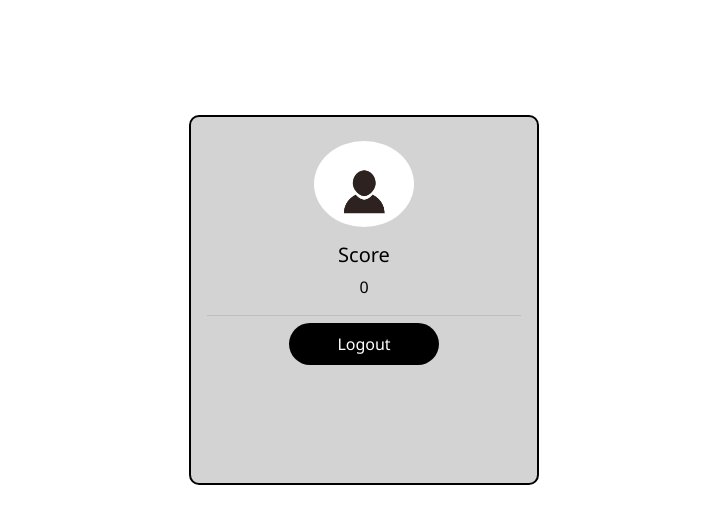
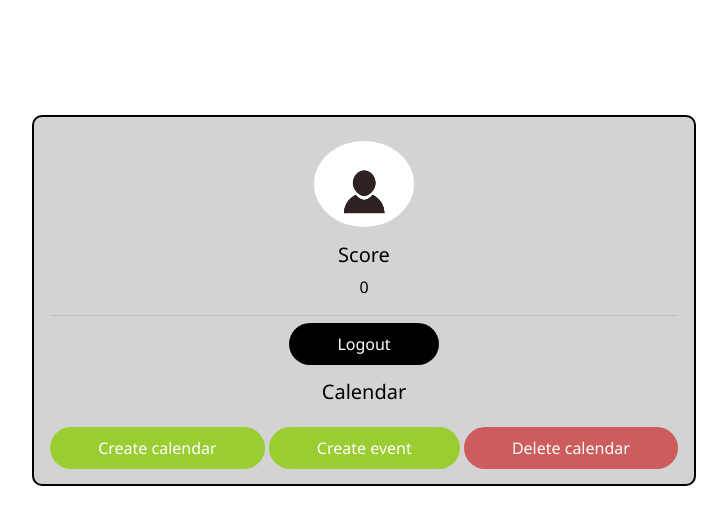
Before and after one commit to andreademurtas/codify, a website: page containers/node/static/templates/profilo/profilo.html in a window 1280 px wide. Shown: the part 65-590 px from the top of the page, without its empty margins (276-1003 px from the left). Drawn offline with nearby package versions, Linux system fonts and the light colour scheme; files that its build step writes are made by us from their sources; no server answers; files whose address does not match are found by name.

Commit message:
calendar profile

```diff
--- a/containers/node/static/templates/profilo/profilo.html
+++ b/containers/node/static/templates/profilo/profilo.html
@@ -55,7 +55,7 @@
 					<a class="nav-link" href="/profile">Profilo</a>
 				</li>
 				<li class="nav-item">
-					<a class="nav-link" href="/calendar">Calendario</a>
+					<a class="nav-link" href="/profile">Calendario</a>
 				</li>
 				<li class="nav-item">
 					<a class="nav-link" href="/logout">Logout</a>
@@ -83,6 +83,13 @@
 			<hr class="line">
 
 		    <a href="/logout" class="profile_button px-5">Logout</a>
+			<br>
+			<br>
+			<h5>Calendar</h5>
+			<br>
+			<a href="/create-calendar" class="profile_button px-5" style="background: yellowgreen;">Create calendar</a>
+			<a href="/create-event" class="profile_button px-5" style="background: yellowgreen;">Create event</a>
+			<a href="/delete-calendar" class="profile_button px-5" style="background: indianred;">Delete calendar</a>
         </div>
     </div>
 </div>
```
Also changed, not shown: containers/node/static/templates/login/login.html (+1 -1 lines), containers/node/static/templates/problem/problem.html (+1 -1 lines), containers/node/static/templates/problems/problems.html (+1 -1 lines), containers/node/static/templates/signup/signup.html (+1 -1 lines).
